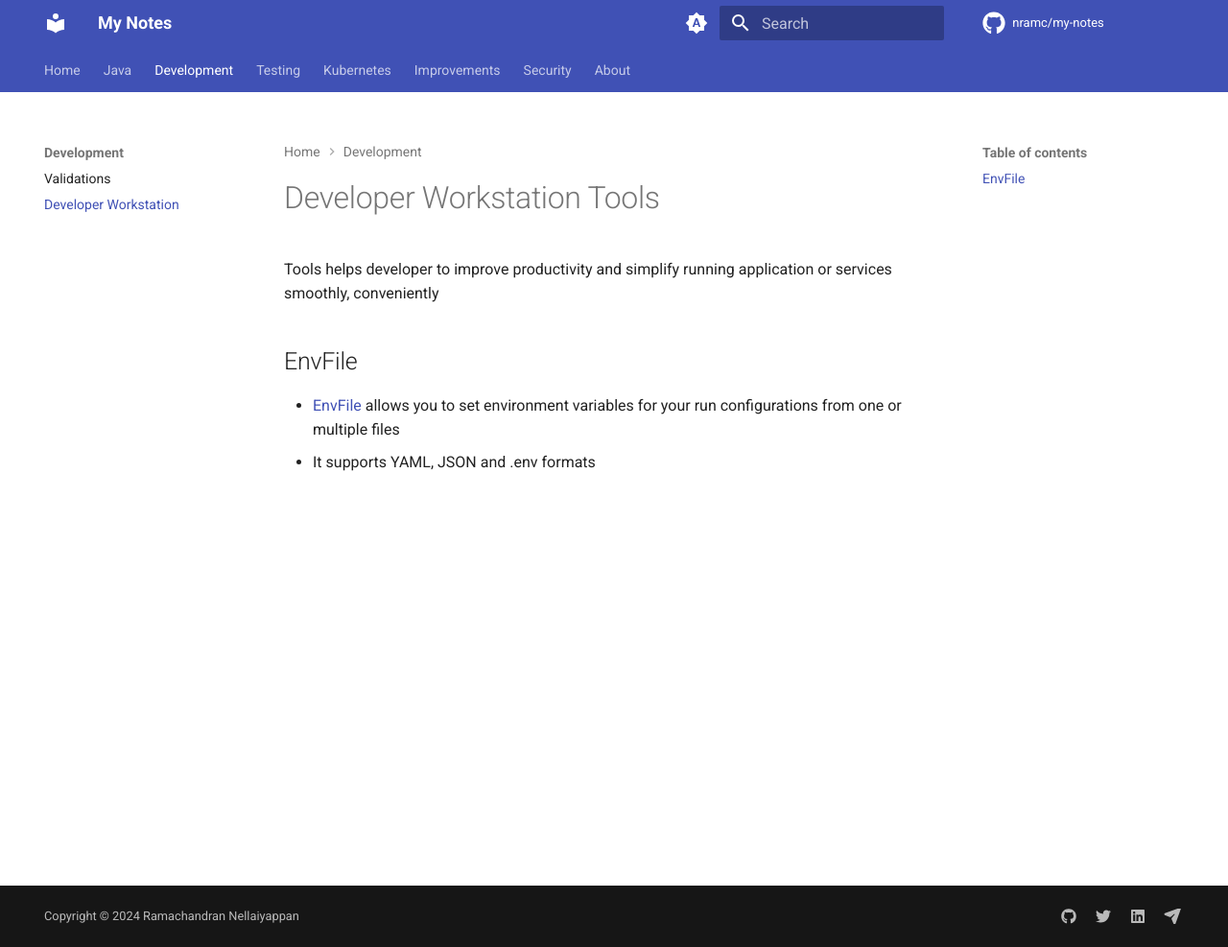
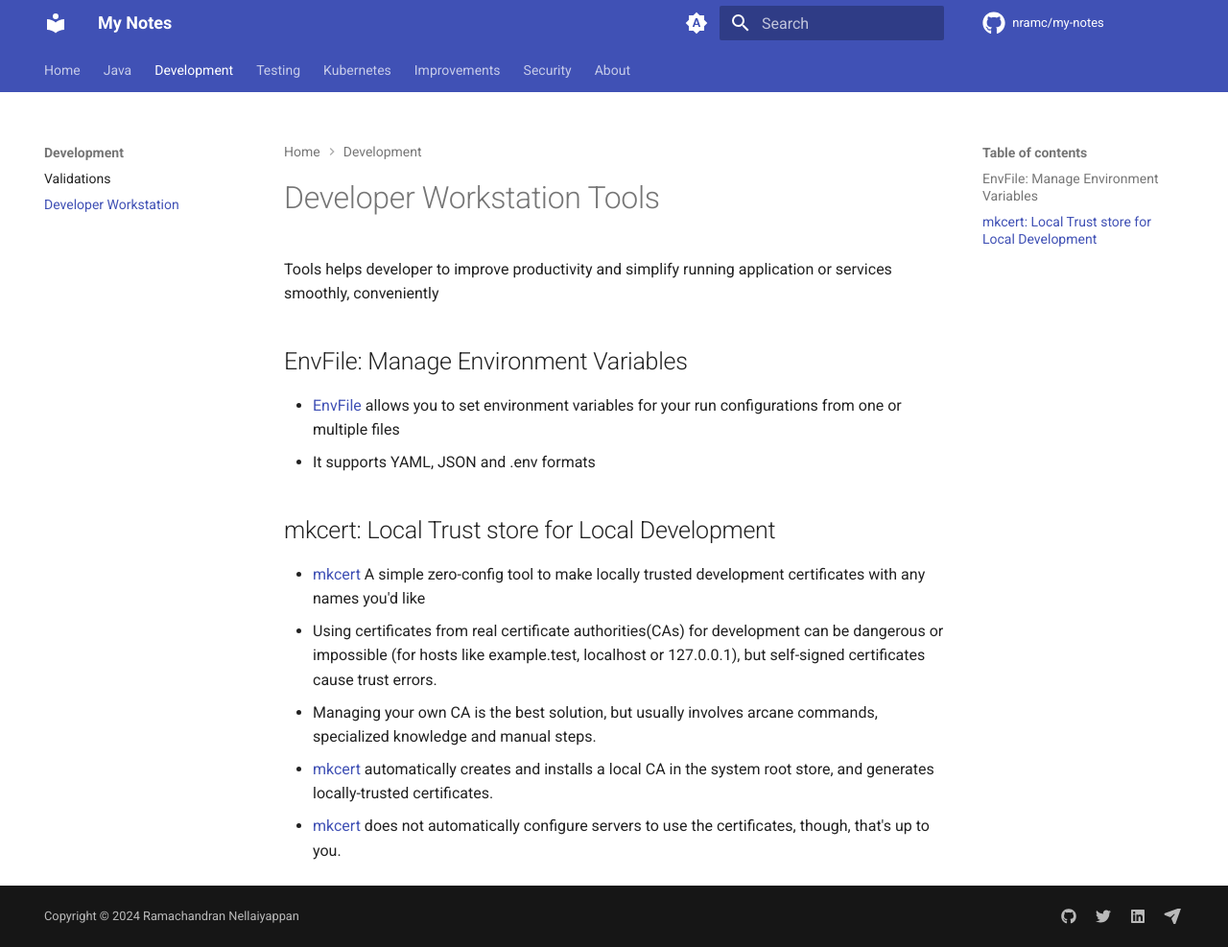
Before and after one commit to nramc/my-notes, an MkDocs documentation site: the page built from docs/development/workstation-tools.md, in a window 1280 px wide and 987 px high. Shown: the whole window at 96% size. Built offline with MkDocs 1.6.1 and Material for MkDocs 9.7.7, drawn with Linux system fonts in a browser that asks for light colours; comment, search, counter and statistics services are not loaded.

Commit message:
doc: mkcerts notes added for  local trust store #26

```diff
--- a/docs/development/workstation-tools.md
+++ b/docs/development/workstation-tools.md
@@ -2,8 +2,21 @@
 
 Tools helps developer to improve productivity and simplify running application or services smoothly, conveniently
 
-## EnvFile
+## EnvFile: Manage Environment Variables
 
 - [EnvFile](https://plugins.jetbrains.com/plugin/7861-envfile) allows you to set environment variables for your run
   configurations from one or multiple files
 - It supports YAML, JSON and .env formats
+
+## mkcert: Local Trust store for Local Development
+
+- [mkcert](https://github.com/FiloSottile/mkcert) A simple zero-config tool to make locally trusted development
+  certificates with any names you'd like
+- Using certificates from real certificate authorities(CAs) for development can be dangerous or impossible (for hosts
+  like example.test, localhost or 127.0.0.1), but self-signed certificates cause trust errors.
+- Managing your own CA is the best solution, but usually involves arcane commands, specialized knowledge and manual
+  steps.
+- [mkcert](https://github.com/FiloSottile/mkcert) automatically creates and installs a local CA in the system root
+  store, and generates locally-trusted certificates.
+- [mkcert](https://github.com/FiloSottile/mkcert) does not automatically configure servers to use the
+  certificates, though, that's up to you.
```
